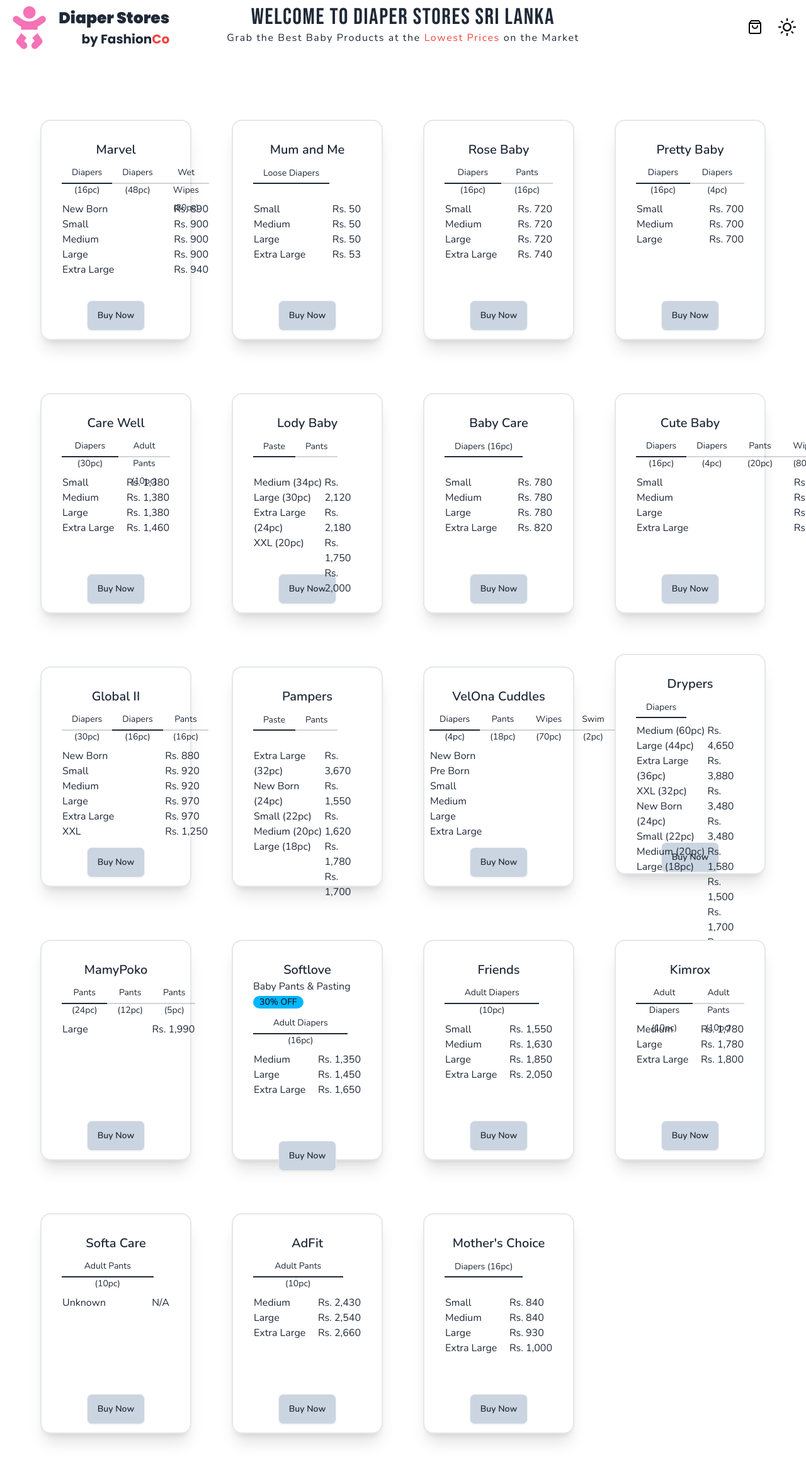
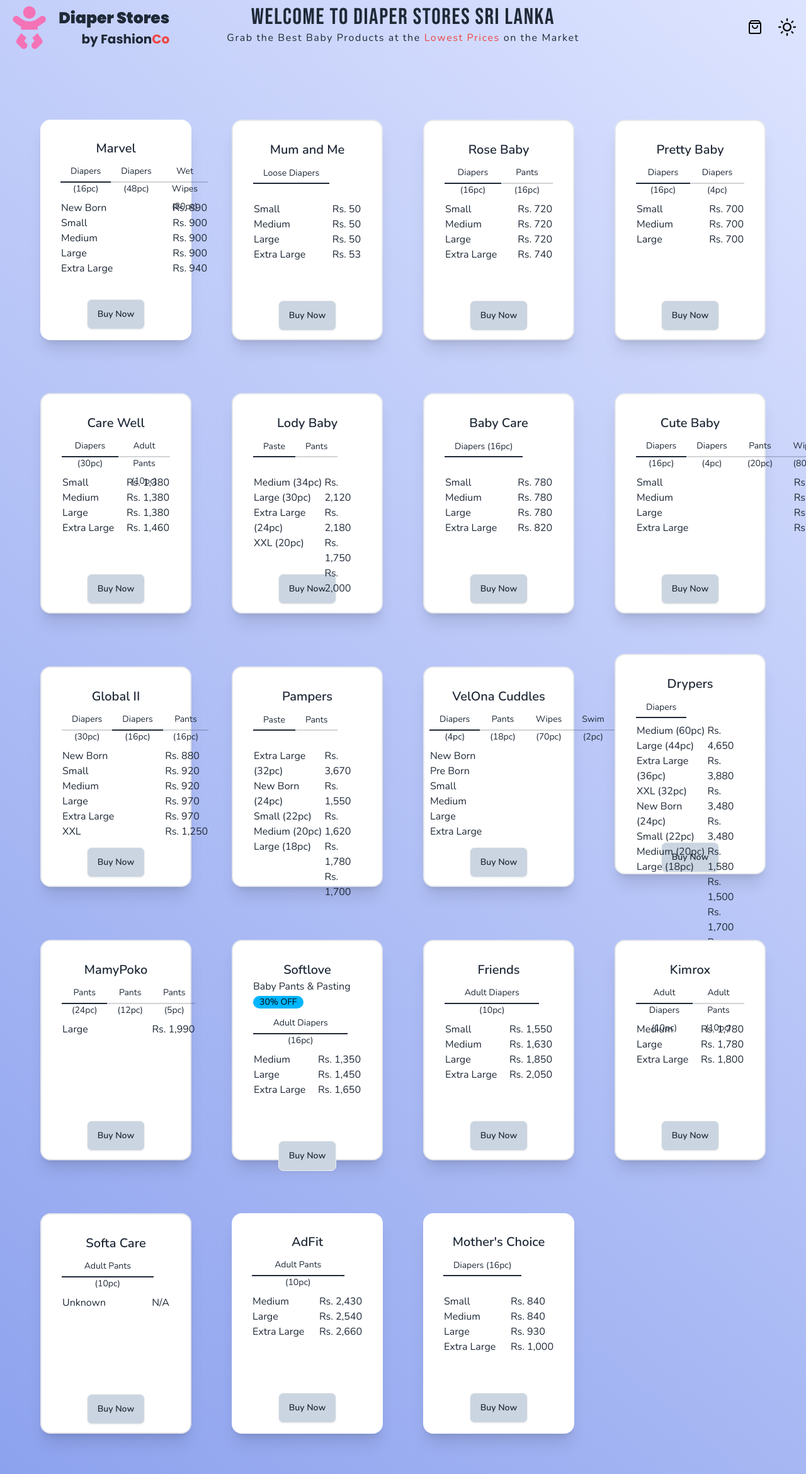
Before and after one commit to r-ddle/DiaperStoreLK-Design-Solution, a website: page pc.html in a window 1280 px wide. Shown: the top 2340 px of the page at 63% size. Drawn offline with nearby package versions, Linux system fonts and the light colour scheme.

Commit message:
Background for PC

```diff
--- a/pc.html
+++ b/pc.html
@@ -14,10 +14,10 @@
     <link href="https://fonts.googleapis.com/css2?family=Nunito:ital,wght@0,200..1000;1,200..1000&display=swap" rel="stylesheet">
     <script src="https://unpkg.com/sweetalert/dist/sweetalert.min.js"></script>
 </head>
-<body class="font-body">
+<body class="font-body bg-[linear-gradient(220.55deg,_#DDE4FF_0%,_#8DA2EE_100%)]">
 
     <!-- Top NavBar -->
-    <div class="navbar bg-base-100">
+    <div class="navbar">
 
         <!-- Logo and Heading -->
         <div class="flex-1">
@@ -63,7 +63,7 @@
 
             <label class="mx-2 swap swap-rotate">
 
-                <input type="checkbox" class="theme-controller" value="dark" />
+                <input type="checkbox" id="theme-toggle" class="theme-controller" value="dark" />
 
                 <!-- sun icon -->
                 <svg class="swap-off w-7 h-7" xmlns="http://www.w3.org/2000/svg" width="24" height="24" viewBox="0 0 24 24" fill="none" stroke="#000000" stroke-width="2" stroke-linecap="round" stroke-linejoin="round"><circle cx="12" cy="12" r="5"/><path d="M12 1v2M12 21v2M4.2 4.2l1.4 1.4M18.4 18.4l1.4 1.4M1 12h2M21 12h2M4.2 19.8l1.4-1.4M18.4 5.6l1.4-1.4"/></svg>
@@ -92,7 +92,7 @@
         <div class="grid grid-cols-1 sm:grid-cols-2 md:grid-cols-3 lg:grid-cols-4 gap-4 md:gap-8 lg:gap-16 h-fit mt-5">
 
             <!-- Marvel -->
-            <div class="card w-full h-[350px] bg-base-100 mt-5 shadow-xl border-2 hover:drop-shadow-2xl hover:-translate-y-2  transition-all">
+            <div class="card w-full h-[350px] bg-base-100 mt-5 shadow-xl hover:drop-shadow-2xl hover:-translate-y-2  transition-all">
 
                 <div class="card-body !h-[350px]">
 
@@ -1844,7 +1844,7 @@
 
 
             <!-- AdFit -->
-            <div class="card w-full h-[350px] bg-base-100 mt-5 shadow-xl border-2 hover:drop-shadow-2xl hover:-translate-y-2  transition-all">
+            <div class="card w-full h-[350px] bg-base-100 mt-5 shadow-xl hover:drop-shadow-2xl hover:-translate-y-2  transition-all">
 
                 <div class="card-body !h-[350px]">
 
@@ -1906,7 +1906,7 @@
 
 
             <!-- Mother's Choice -->
-            <div class="card w-full h-[350px] bg-base-100 mt-5 shadow-xl border-2 hover:drop-shadow-2xl hover:-translate-y-2  transition-all">
+            <div class="card w-full h-[350px] bg-base-100 mt-5 shadow-xl hover:drop-shadow-2xl hover:-translate-y-2  transition-all">
 
                 <div class="card-body !h-[350px]">
 
@@ -1973,5 +1973,7 @@
 
     </div>
 
+    <script src="pc.js"></script>
+
 </body>
 </html>
```
Also changed, not shown: output.css.
